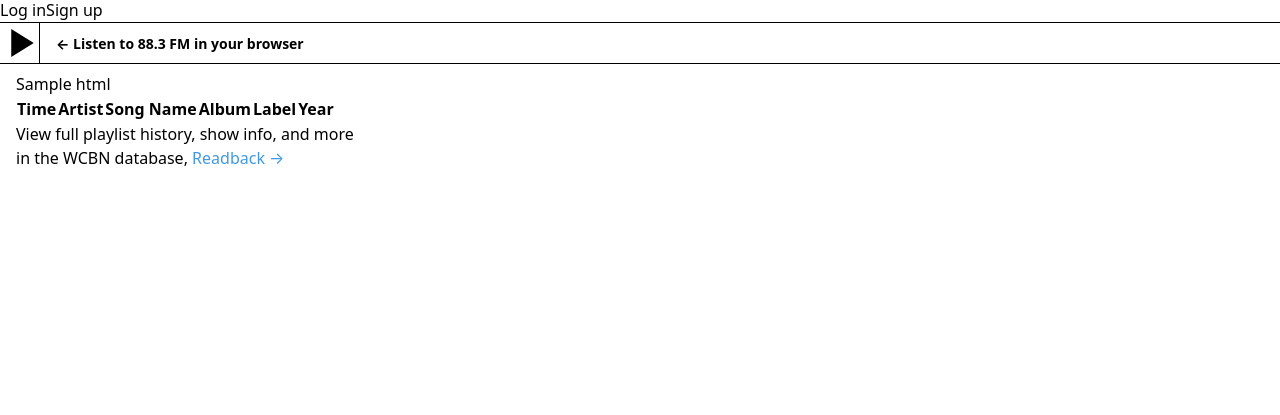
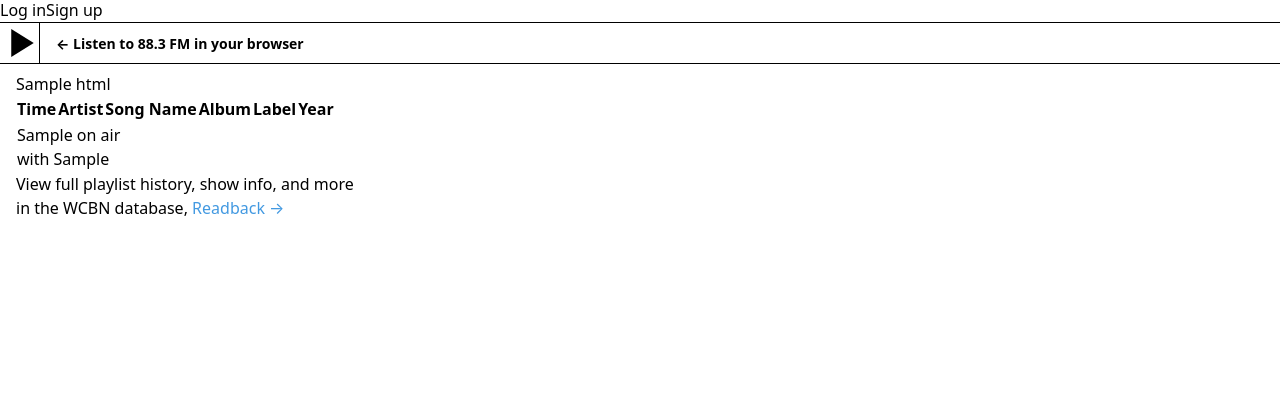
Before and after one commit to wcbn/wcbn.org, a Django app: template src/readback/templates/playlist.html in a window 1280 px wide. Shown: the part 50-465 px from the top of the page. Run offline with Django 3.2, Linux system fonts and the light colour scheme; the template is opened without the code that fills it: most values are stand-ins (such as "Sample title", 1, 10 or a date in 2020); lists and menus that the app fills with data are empty; style sheets or scripts are compiled from the project's sources.

Commit message:
on_air show

```diff
--- a/src/readback/templates/playlist.html
+++ b/src/readback/templates/playlist.html
@@ -14,6 +14,14 @@
       </tr>
     </thead>
     <tbody>
+      <tr>
+        <td colspan="6">
+          <div class="showinfo">
+            <h2>{{on_air.name}}</h2>
+            <p class="with">with  <a href="{{on_air.dj_url}}">{{on_air.dj}}</a></p>
+          </div>
+        </td>
+      </tr>
       {% for item in items %}
       <tr>
       {{item.html|safe}}
--- a/src/readback/views.py
+++ b/src/readback/views.py
@@ -39,7 +39,13 @@
         'playlist_limit': x_days_ago
     }
 
+
+    url = f'{settings.READBACK_URL}/playlist.json'
+    resp = requests.get(url).json()
+    ctx['on_air'] = resp['on_air']
+
     return render(request, 'playlist.html', context=ctx)
+
 
 
 def dj(request, dj_id):
```
